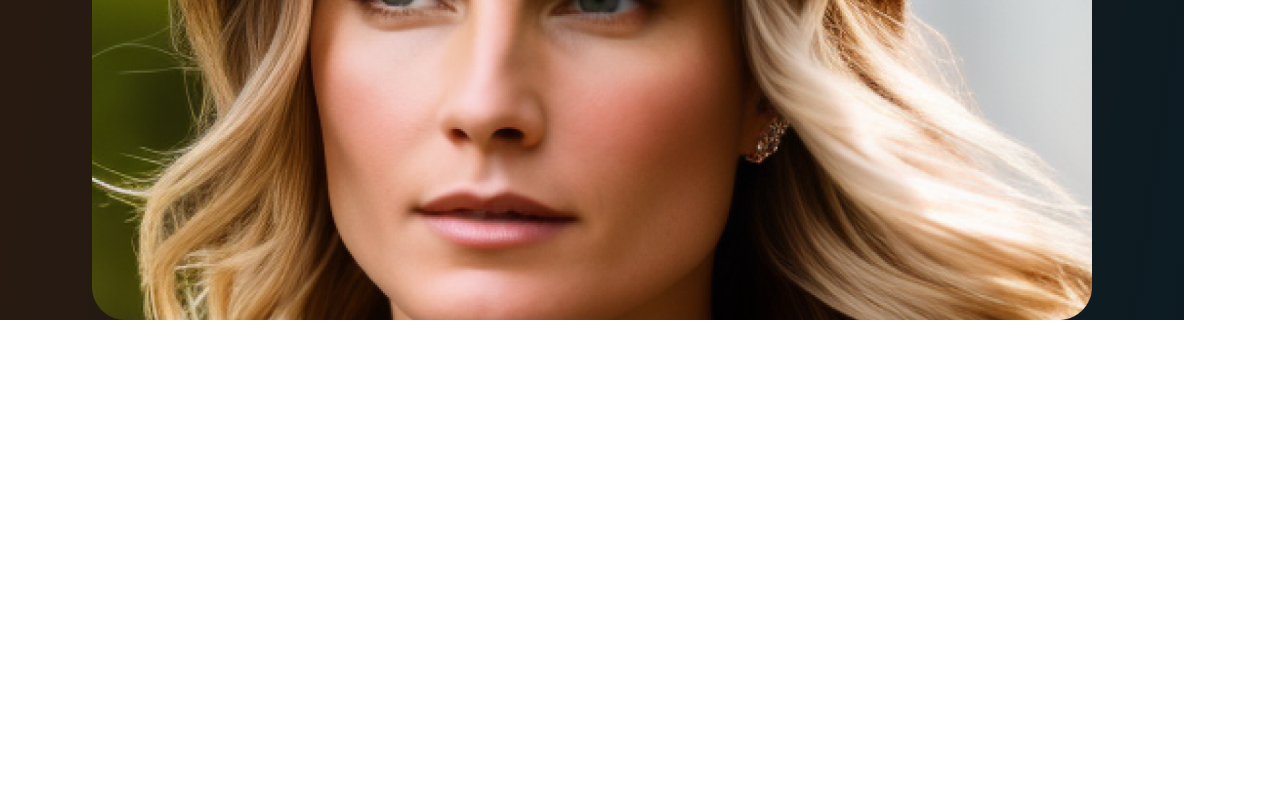
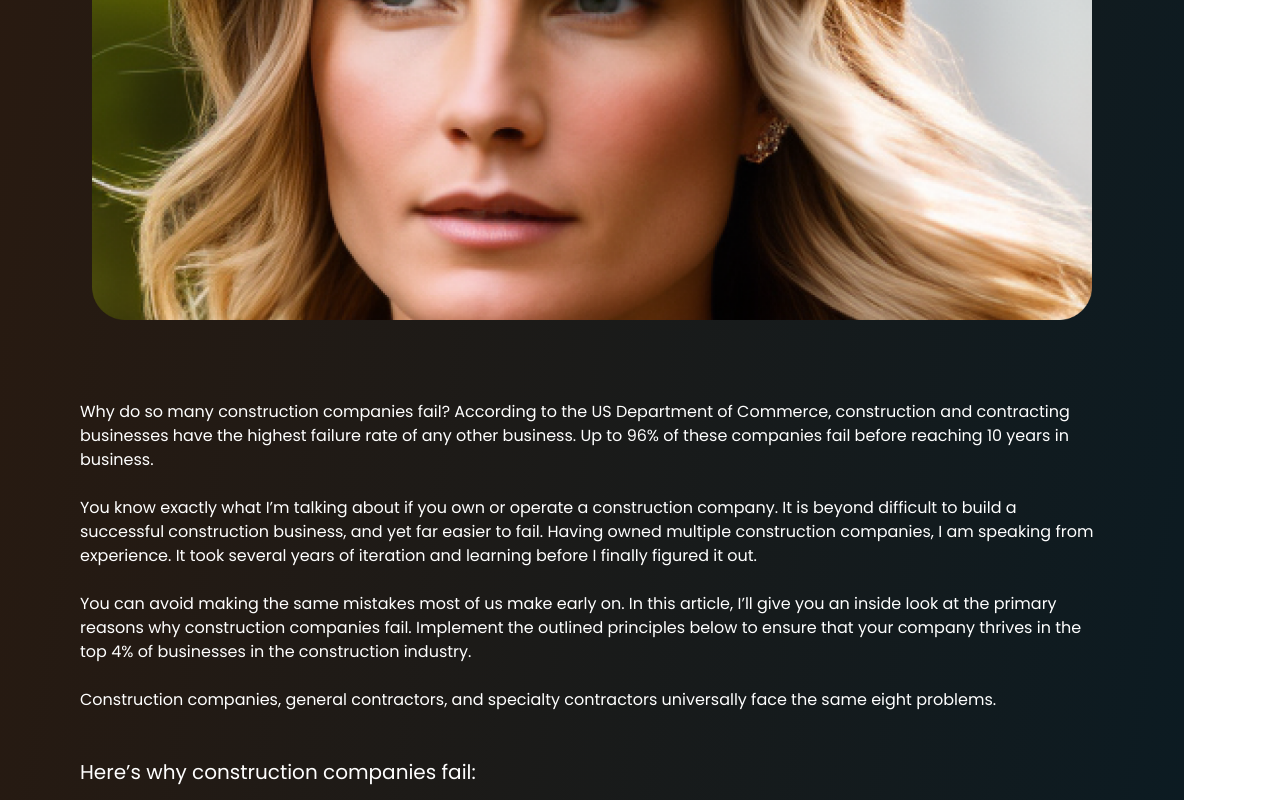
Before and after one commit to MKQazi786/headshot-clone, a React (Create React App) app in the folder headshot/: page /blogsPerProfile in a window 1280 px wide. Shown: the part 673-1473 px from the top of the page. Before the commit the page ends 993 px from the top, so only its background shows below. Built offline with nearby package versions, Linux system fonts and the light colour scheme.

Commit message:
my 3rd page is running

```diff
--- a/headshot/src/cssPages/perBlog.css
+++ b/headshot/src/cssPages/perBlog.css
@@ -42,3 +42,16 @@ main{
     border-radius: 1.5rem;
     border: 2px solid #FC4A1A;
 }
+
+main > p {
+    color: white;
+    font-weight: 100;
+    padding: 5rem;
+}
+
+main > h5{
+    color: white;
+    align-self:start ;
+    margin: 1rem 5rem;
+    margin-top: -3rem;
+}
--- a/headshot/src/pages/blogsPerProfile.jsx
+++ b/headshot/src/pages/blogsPerProfile.jsx
@@ -15,16 +15,32 @@ const blogsPerProfile = () => {
                     <b>Kurt Clayson</b>
 
                     <div className="bootstrapIcons" >
-                       <a href="https://www.facebook.com/"> <i className="bi bi-facebook" id="icon" ></i></a>
-                       <a href="https://twitter.com/?lang=en"> <i className="bi bi-twitter" id="icon" ></i></a>
-                       <a href="https://www.linkedin.com/"> <i className="bi bi-linkedin" id="icon" ></i></a>
-                       <a href="https://www.instagram.com/"> <i className="bi bi-instagram" id="icon" ></i></a>
+                        <a href="https://www.facebook.com/"> <i className="bi bi-facebook" id="icon" ></i></a>
+                        <a href="https://twitter.com/?lang=en"> <i className="bi bi-twitter" id="icon" ></i></a>
+                        <a href="https://www.linkedin.com/"> <i className="bi bi-linkedin" id="icon" ></i></a>
+                        <a href="https://www.instagram.com/"> <i className="bi bi-instagram" id="icon" ></i></a>
                     </div>
                 </p>
             </div>
 
             <main>
                 <img src={MP} alt="" width={1000} />
+                <p>
+                    Why do so many construction companies fail? According to the US Department
+                    of Commerce, construction and contracting businesses have the highest failure
+                    rate of any other business. Up to 96% of these companies fail before reaching
+                    10 years in business. <br />
+                    <br />
+
+                    You know exactly what I’m talking about if you own or operate a construction company. It is beyond difficult to build a successful construction business, and yet far easier to fail. Having owned multiple construction companies, I am speaking from experience. It took several years of iteration and learning before I finally figured it out. <br />
+                    <br />
+
+                    You can avoid making the same mistakes most of us make early on. In this article, I’ll give you an inside look at the primary reasons why construction companies fail.  Implement the outlined principles below to ensure that your company thrives in the top 4% of businesses in the construction industry. <br />
+                    <br />
+                    Construction companies, general contractors, and specialty contractors universally face the same eight problems.</p>
+
+                    <h5>Here’s why construction companies fail:</h5>
+
             </main>
         </>
     )
```
